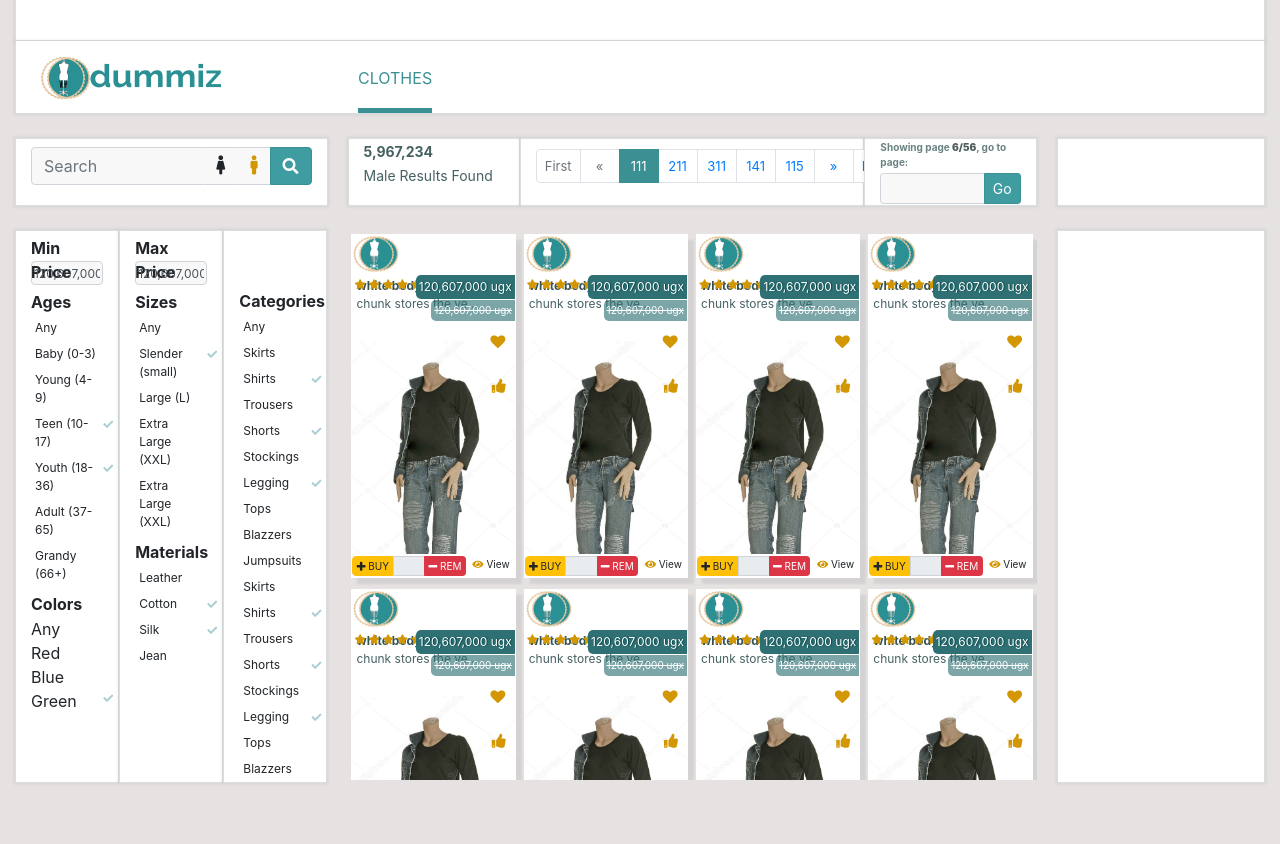
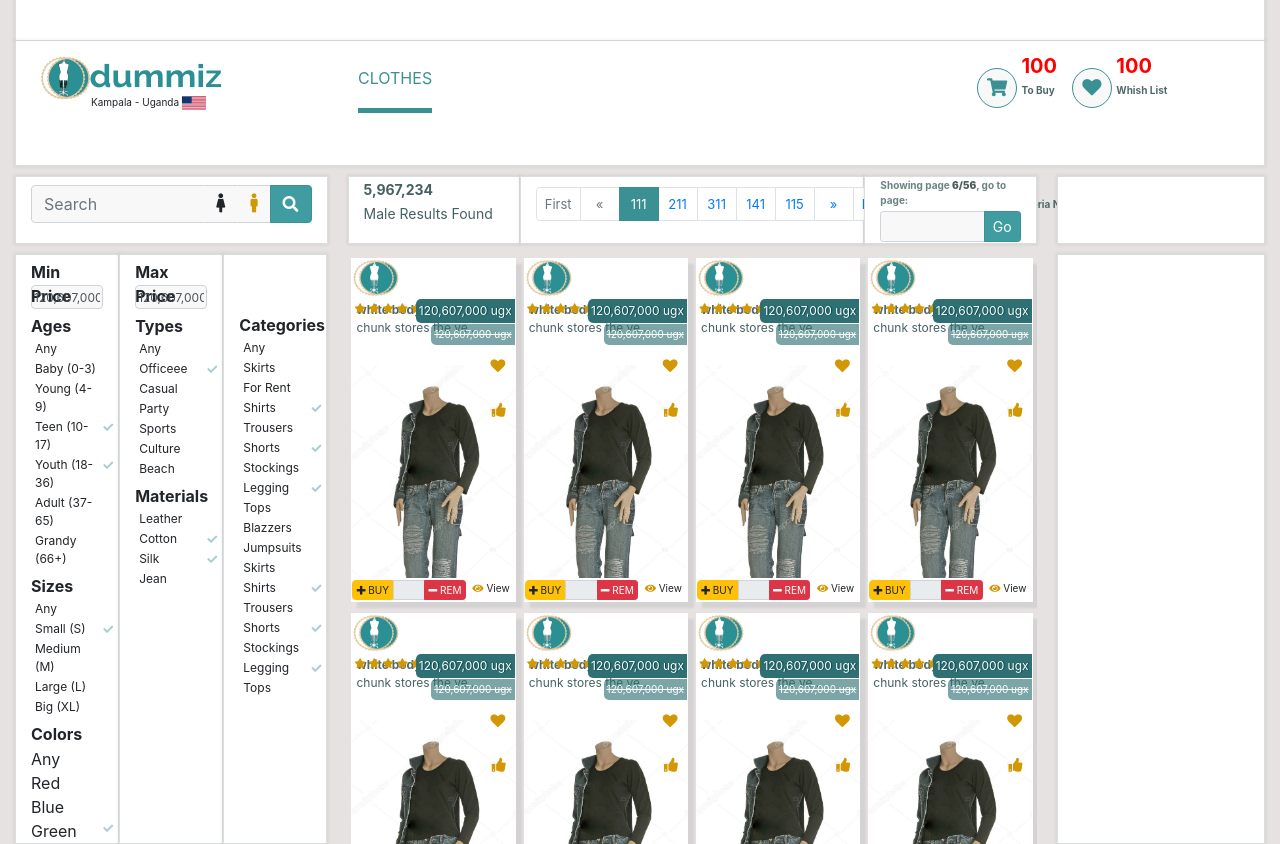
Before and after one commit to nyolamike/dummiz, a plain HTML site: page consumer web app/index.html in a window 1280 px wide. Before the commit the page ends 800 px from the top, so only its background shows below. Drawn offline with nearby package versions, Linux system fonts and the light colour scheme.

Commit message:
Header staff and improvments

```diff
--- a/consumer web app/app.css
+++ b/consumer web app/app.css
@@ -116,9 +116,10 @@
 }
 
 .category-item{
-    padding: 4px;
+    padding: 1px;
     font-size: 12px;
     cursor: pointer;
+    padding-left: 4px;
 }
 
 .category-color-item{
@@ -251,7 +252,7 @@
 }
 
 .result-row{
-    height: 550px;
+    height: 590px;
     overflow-y: scroll;
 }
 
@@ -299,7 +300,8 @@
     overflow: hidden;
     text-overflow: ellipsis;
     padding-top: 3px;
-    color: #16383ade;
+    /* color: #16383ade; */
+    color: #516869;
 }
 
 .index-card-header-text-lower{
@@ -445,3 +447,70 @@
     width:100%;
     height: 53px;
 }
+
+.shopping-cart-icon-wrapper{
+    float: left;
+    cursor: pointer;
+    min-height: 100%;
+    height: 100%;
+    margin-right: 5px;
+    /* background-color: yellow; */
+    padding-top: 17px;
+    margin-left: 10px;
+}
+
+.shopping-cart-icon-container{
+    color: #3b9094;
+    border: 1px solid #3b9094;
+    width: 40px;
+    height: 40px;
+    padding: 5px;
+    border-radius: 50%;
+    text-align: center;
+    background-color: #f8f8f8;
+    font-size: 18px;
+    display: inline-block;
+}
+
+.vsep{
+    min-width: 2px;
+    width: 2px;
+    min-height: 100%;
+    height: 100%;
+    text-align: center;
+    /* background-color: red; */
+    float: left;
+}
+
+.cart-icon-text{
+    font-size: 14px;
+    font-size: 10px;
+    font-weight: bolder;
+    color: #516869;
+}
+.cart-icon-count{
+    font-size: 20px;
+    font-weight: bold;
+    color: red;
+    vertical-align: super;
+    /* text-shadow: -2px 3px 20px #3b9094ad; */
+    position: absolute;
+    top: 10px;
+}
+
+.mt-10{
+    margin-top: 10px;
+}
+
+.location-brand{
+    position: absolute;
+    top: 52px;
+    /* right: 10px; */
+    left: 75px;
+    font-size: 10px;
+}
+
+.brand-flag{
+    height: 20px;
+    width: 24px;
+}
--- a/consumer web app/index.html
+++ b/consumer web app/index.html
@@ -29,8 +29,12 @@
                     <a class="navbar-brand" href="#">
                         <img src="./img/logo trimmed.png" alt="">
                     </a>
+                    <div class="location-brand">
+                        Kampala - Uganda
+                        <img class="brand-flag" src="img/flag-usa.png" alt="">
+                    </div>
                 </div>
-                <div class="col-lg-9">
+                <div class="col-lg-6">
                     <div class="page-tab-btn">
                         <div class="page-tab-txt active">
                             CLOTHES
@@ -52,10 +56,32 @@
                         </div>
                     </div> -->
                 </div>
+                <div class="col-lg-3 pt-10">
+                    <div class="shopping-cart-icon-wrapper">
+                        <div class="shopping-cart-icon-container">
+                            <i class="fa fa-shopping-cart" aria-hidden="true"></i>
+                        </div>
+                        <label class="cart-icon-count">100</label>
+                        <label class="cart-icon-text">To Buy</label>
+                    </div>
+                    <div class="vsep"></div>
+                    <div class="shopping-cart-icon-wrapper">
+                        <div class="shopping-cart-icon-container">
+                            <i class="fa fa-heart" aria-hidden="true"></i>
+                        </div>
+                        <label class="cart-icon-count">100</label>
+                        <label class="cart-icon-text">Whish List</label>
+                    </div>
+                    <div class="shopping-cart-icon-wrapper">
+                        <div class="shopping-cart-icon-container">
+                            <i class="fa fa-user" aria-hidden="true"></i>
+                        </div>
+                        <label class="cart-icon-text">Cloria N</label>
+                    </div>
+                </div>
             </div>
         </nav>
-        <br />
-        <div class="section">
+        <div class="section mt-10">
             <div class="row mrl-15 ">
                 <!-- search -->
                 <div class="col-lg-3 bdr bgw shd">
@@ -139,11 +165,11 @@
                 <!-- adds column -->
                 <div class="col-lg-2 bdr bgw shd">
 
+
                 </div>
             </div>
         </div>
-        <br />
-        <div class="section">
+        <div class="section mt-10">
             <div class="row mrl-15 ">
                 <!-- filter row -->
                 <div class="col-lg-1 bdr bgw shd">
@@ -164,6 +190,14 @@
                         {{age_group.name}}
                     </div>
                     <div class="category-heading">
+                            Sizes
+                        </div>
+                        <div v-for="size in sizes" class="category-item">
+                            <i v-if="selected_size_ids.indexOf(size.id) > -1" class="fa fa-check app-tick active"></i>
+                            <i v-else="selected_size_ids.indexOf(size.id) == -1" class="fa fa-check app-tick "></i>
+                            {{size.name}}
+                        </div>
+                    <div class="category-heading">
                         Colors
                     </div>
                     <div v-for="color in colors" v-class="'category-color-item ' + color.css_class">
@@ -173,18 +207,18 @@
                     </div>
                 </div>
                 <div class="col-lg-1 bdr bgw shd">
-                        <div class="category-heading">
-                                <i class="fa fa-check app-tick "></i>
-                                Max Price
-                            </div>
-                            <input type="text" class="form-control search-bg price-input" value="120,607,000" placeholder="">
                     <div class="category-heading">
-                        Sizes
+                        <i class="fa fa-check app-tick "></i>
+                        Max Price
                     </div>
-                    <div v-for="size in sizes" class="category-item">
-                        <i v-if="selected_size_ids.indexOf(size.id) > -1" class="fa fa-check app-tick active"></i>
-                        <i v-else="selected_size_ids.indexOf(size.id) == -1" class="fa fa-check app-tick "></i>
-                        {{size.name}}
+                    <input type="text" class="form-control search-bg price-input" value="120,607,000" placeholder="">
+                    <div class="category-heading">
+                        Types
+                    </div>
+                    <div v-for="type in types" class="category-item">
+                        <i v-if="selected_type_ids.indexOf(type.id) > -1" class="fa fa-check app-tick active"></i>
+                        <i v-else="selected_type_ids.indexOf(type.id) == -1" class="fa fa-check app-tick "></i>
+                        {{type.name}}
                     </div>
                     <div class="category-heading">
                         Materials
--- a/consumer web app/index.js
+++ b/consumer web app/index.js
@@ -60,16 +60,16 @@ $(function(){
         name: "Any"
     },{
         id:2,
-        name: "Slender (small)"
+        name: "Small (S)"
     },{
         id:3,
+        name: "Medium (M)"
+    },{
+        id:4,
         name: "Large (L)"
     },{
-        id:4,
-        name: "Extra Large (XXL)"
-    },{
         id:5,
-        name: "Extra Large (XXL)"
+        name: "Big (XL)"
     }];
 
     //materials
@@ -90,7 +90,28 @@ $(function(){
         name: "Jean",
         description:""
     }];
-
+    var types = [{
+        id: 1,
+        name: "Any"
+    },{
+        id: 2,
+        name: "Officeee"
+    },{
+        id: 3,
+        name: "Casual"
+    },{
+        id: 4,
+        name: "Party"
+    },{
+        id: 5,
+        name: "Sports"
+    },{
+        id: 6,
+        name: "Culture"
+    },{
+        id: 7,
+        name: "Beach"
+    }];
     //categories
     //the ranking of a category will go up when ever someone buys an item in that categor
     //the ranking will be used to order items here
@@ -107,6 +128,11 @@ $(function(){
         id:2,
         name: "Skirts",
         gender: "female",
+        ranking:34
+    },{
+        id:2,
+        name: "For Rent",
+        gender: "any",
         ranking:34
     },{
         id:3,
@@ -213,7 +239,9 @@ $(function(){
             categories:categories.slice(0,18),
             selected_category_ids:[3,5,7],
             materials:materials,
-            selected_material_ids:[2,3]
+            selected_material_ids:[2,3],
+            types: types,
+            selected_type_ids: [2]
         },
         methods:{
 
```
Also changed, not shown: consumer web app/img/flag-usa.png (added), untitled folder/roadmap.txt, 1 other file.
